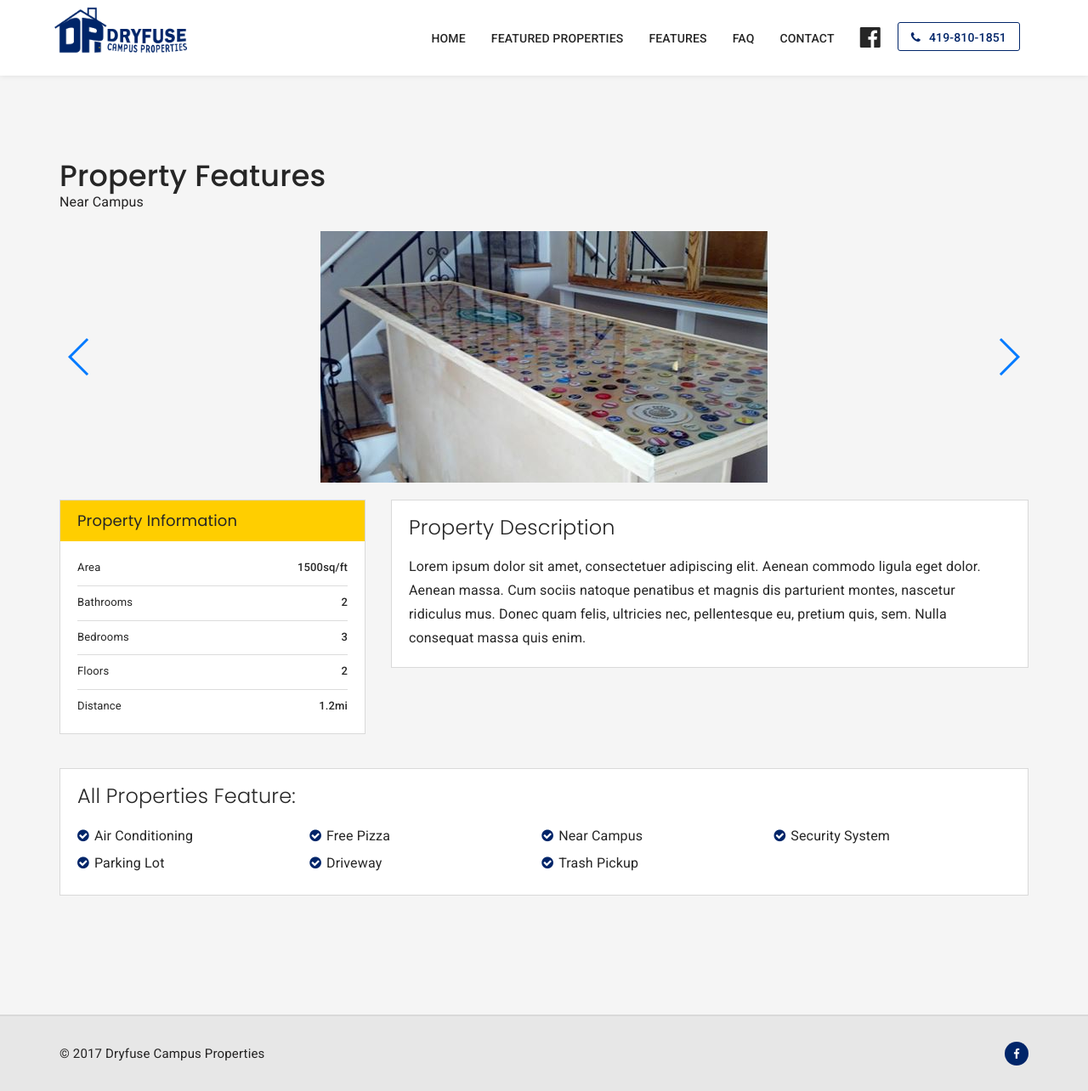
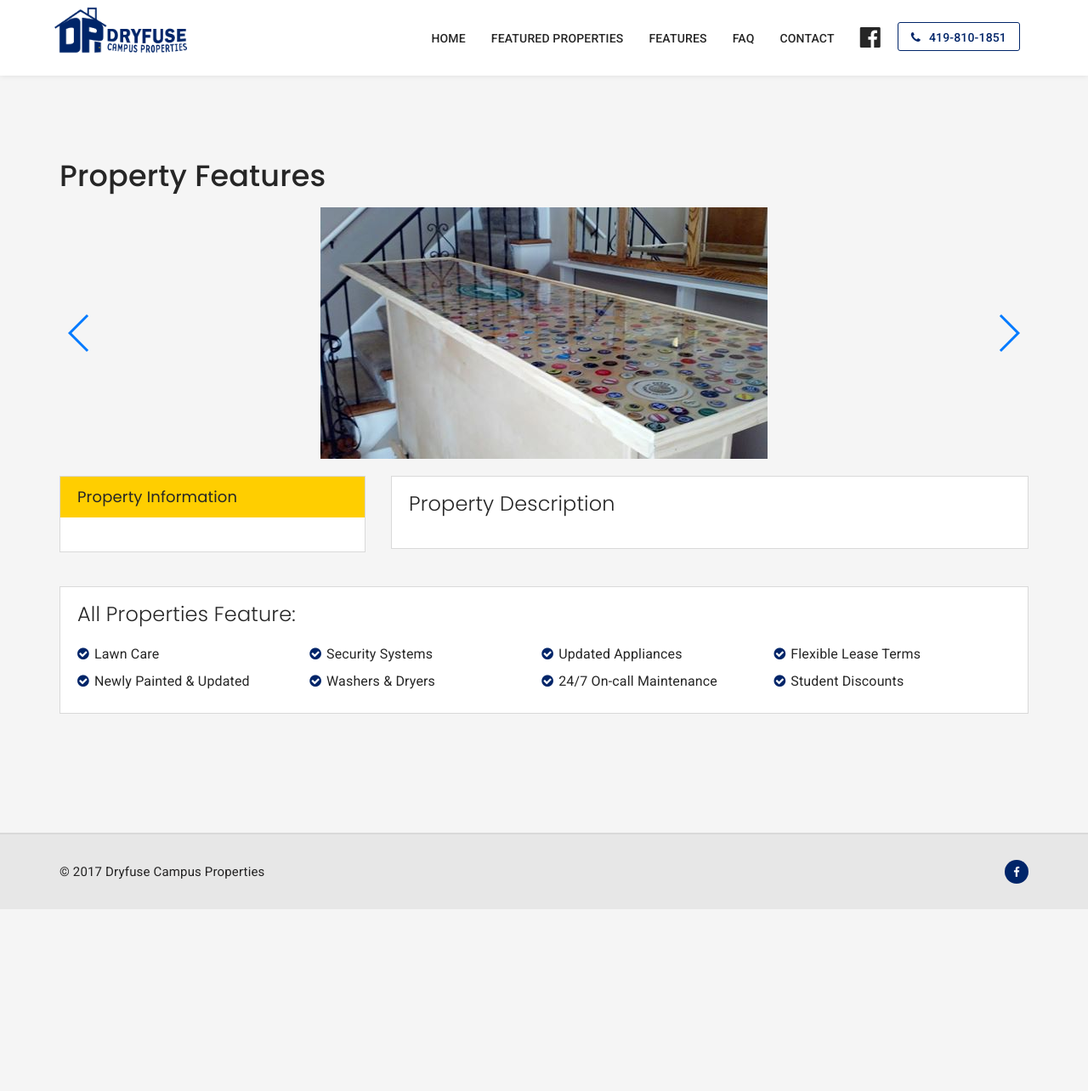
Before and after one commit to dryprop/dryprop.github.io, a Jekyll site: the page built from _properties/features/features.html, in a window 1280 px wide. Shown: the whole page at 85% size. Built offline with Jekyll 4.4.1, drawn with Linux system fonts in a browser that asks for light colours; after the commit the page ends 1070 px from its top, so only the background shows below that.

Commit message:
fix file extensions

```diff
--- a/_properties/features/features.html
+++ b/_properties/features/features.html
@@ -15,80 +15,66 @@ show: false
 
 type: sample
 
-location: Near Campus
-
-description: Lorem ipsum dolor sit amet, consectetuer adipiscing elit. Aenean commodo ligula eget dolor. Aenean massa. Cum sociis natoque penatibus et magnis dis parturient montes, nascetur ridiculus mus. Donec quam felis, ultricies nec, pellentesque eu, pretium quis, sem. Nulla consequat massa quis enim.
-
 previmg: house1/front.jpg
 
 images:
-  - main: features/bar.jpg
+  - main: features/Bar.jpg
 
-  - main: features/bar2.jpg
+  - main: features/Bar2.jpg
 
-  - main: features/bar3.jpg
+  - main: features/Bar3.JPG
 
-  - main: features/bar4.jpg
+  - main: features/Bar4.JPG
 
   - main: features/condo-patio.jpg
 
-  - main: features/deck.jpg
+  - main: features/Deck.JPG
 
-  - main: features/deck2.jpg
+  - main: features/Deck2.JPG
 
-  - main: features/deck3.jpg
+  - main: features/Deck3.JPG
 
-  - main: features/deck4.jpg
+  - main: features/Deck4.JPG
 
-  - main: features/deck5.jpg
+  - main: features/Deck5.JPG
 
-  - main: features/deck6.jpg
+  - main: features/Deck6.JPG
 
   - main: features/hs-condos.jpg
 
-  - main: features/kitchen1.jpg
+  - main: features/Kitchen1.JPG
 
-  - main: features/kitchen2.jpg
+  - main: features/Kitchen2.JPG
 
-  - main: features/landscaping1.jpg
+  - main: features/Landscaping1.JPG
 
-  - main: features/landscaping2.jpg
+  - main: features/Landscaping2.JPG
 
-  - main: features/landscaping3.jpg
+  - main: features/Landscaping3.JPG
 
-  - main: features/maumee1.jpg
+  - main: features/Maumee1.JPG
 
-  - main: features/maumee2.jpg
+  - main: features/Maumee2.jpg
 
-  - main: features/maumee3.jpg
+  - main: features/Maumee3.JPG
 
   - main: features/Toledo1.jpg
 
-  - main: features/Toledo2.jpg
+  - main: features/Toledo2.JPG
 
-  - main: features/Toledo4.jpg
+  - main: features/Toledo4.JPG
 
-  - main: features/Toledo6.jpg
+  - main: features/Toledo6.JPG
 
 
-area: 1500sq/ft
-
-bathrooms: 2
-
-bedrooms: 3
-
-floors: 2
-
-basement: No
-
-distance: 1.2mi
 
 amenities:
-  - Air Conditioning
-  - Free Pizza
-  - Near Campus
-  - Security System
-  - Parking Lot
-  - Driveway
-  - Trash Pickup
+- Lawn Care
+- Security Systems
+- Updated Appliances
+- Flexible Lease Terms
+- Newly Painted & Updated
+- Washers & Dryers
+- 24/7 On-call Maintenance
+- Student Discounts
 ---
```
Also changed, not shown: _layouts/property.html (+0 -8 lines).
